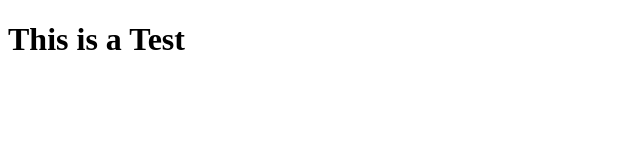
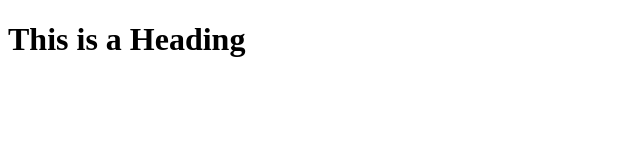
Before and after one commit to Lexxx0806/WebProgramming.github.io, a plain HTML site: page index.html in a window 1280 px wide. Shown: the whole page, without its empty margins (0-640 px from the left). Drawn offline with Linux system fonts and the light colour scheme.

Commit message:
Update index.html

```diff
--- a/index.html
+++ b/index.html
@@ -1,3 +1,7 @@
 <!DOCTYPE html>
 
-<h1> This is a Test</h1?
+<head>
+</head>
+  <body>
+    <h1>This is a Heading</h1>
+  </body>
```
